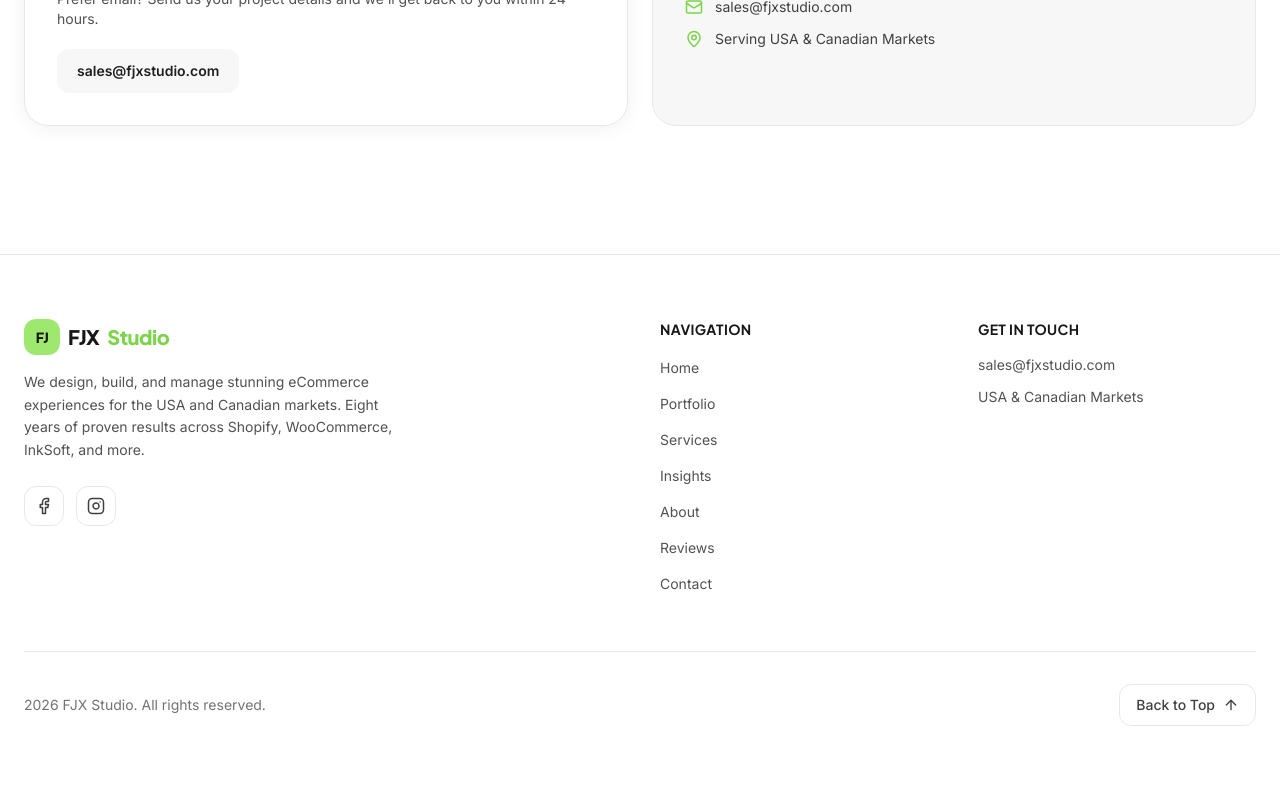
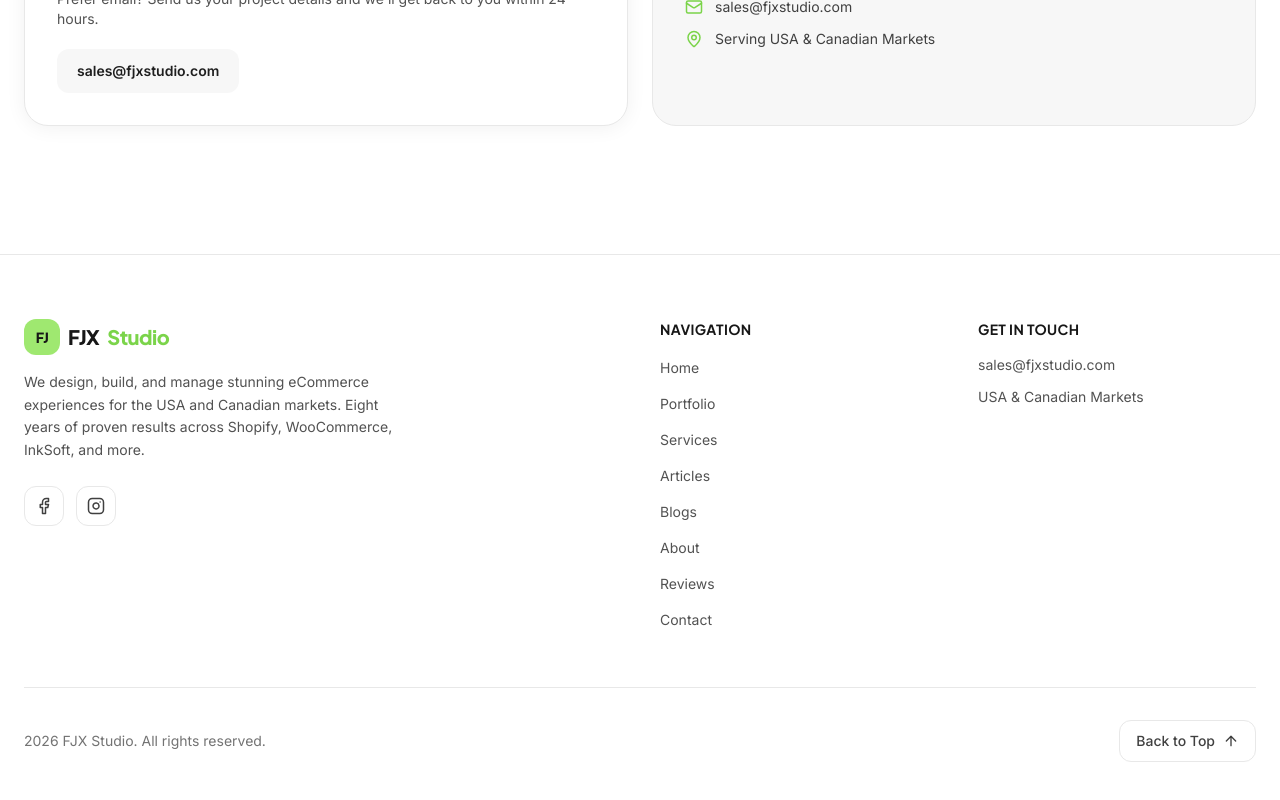
Before and after one commit to Fahad42150/dancing-llama-3e1cb2, a React (Vite) app: page / in a window 1280 px wide. Shown: the part 7111-7911 px from the top of the page. Built offline with nearby package versions, Linux system fonts and the light colour scheme.

Commit message:
Separate Articles and Blogs footer links

```diff
--- a/src/components/Footer.tsx
+++ b/src/components/Footer.tsx
@@ -9,7 +9,8 @@ const footerLinks = [
   { label: 'Home', href: '#home' },
   { label: 'Portfolio', href: '#portfolio' },
   { label: 'Services', href: '#services' },
-  { label: 'Insights', href: '/blog/' },
+  { label: 'Articles', href: '/articles/' },
+  { label: 'Blogs', href: '/blog/' },
   { label: 'About', href: '#about' },
   { label: 'Reviews', href: '#testimonials' },
   { label: 'Contact', href: '#contact' },
```
